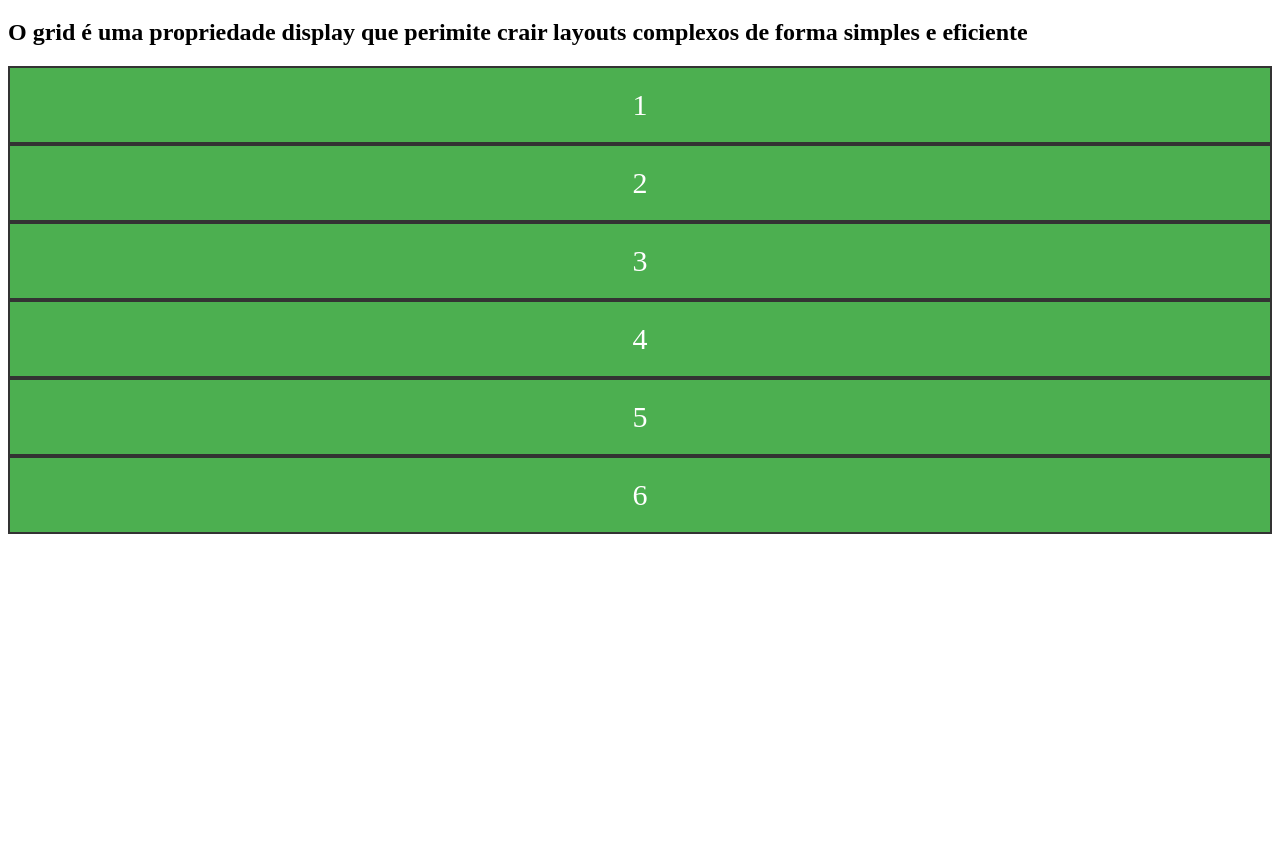
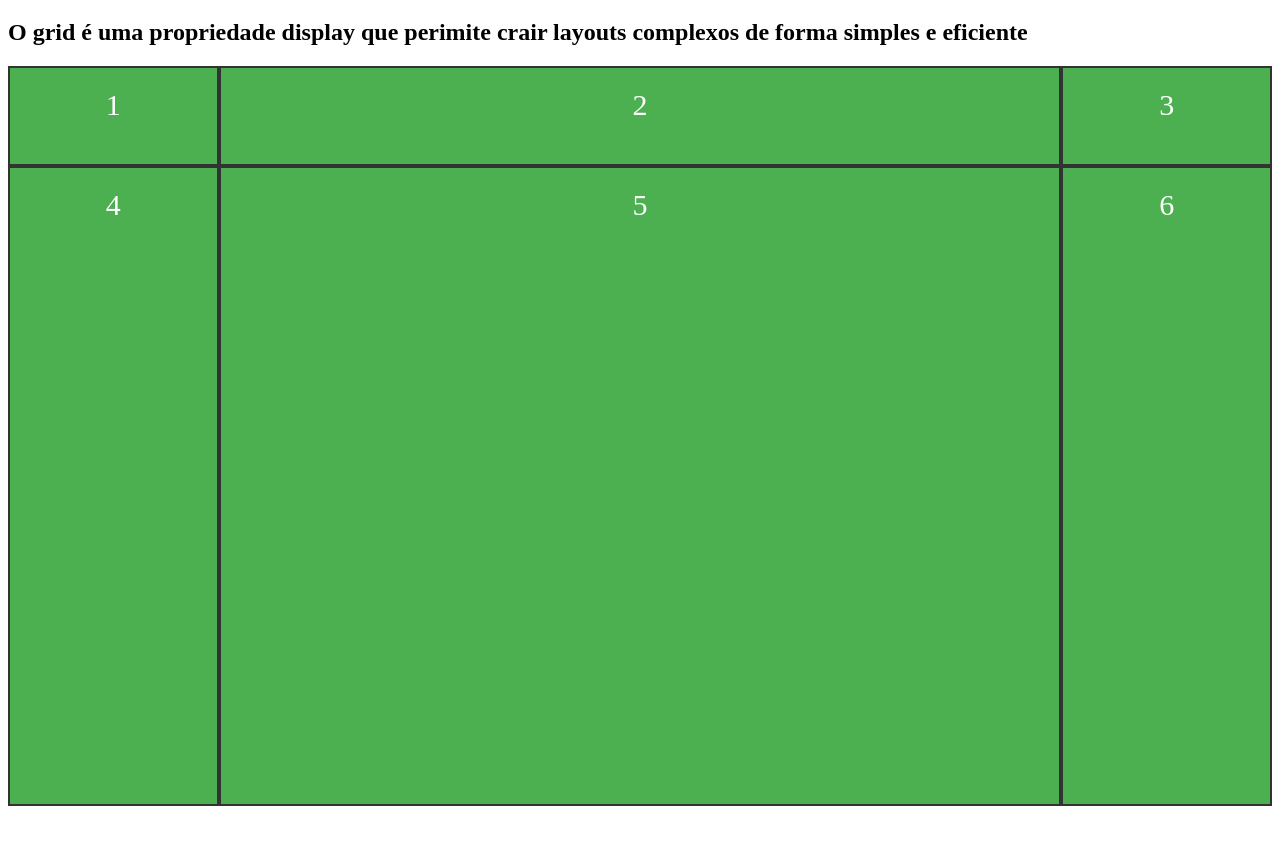
Before and after one commit to CarlosESoares/Web, a plain HTML site: page Aulas/grid.html in a window 1280 px wide. Shown: the part 61-906 px from the top of the page. Before the commit the page ends 800 px from the top, so only its background shows below. Drawn offline with Linux system fonts and the light colour scheme.

Commit message:
primeiro jeito de declarar grid

```diff
--- a/Aulas/grid.html
+++ b/Aulas/grid.html
@@ -8,6 +8,8 @@
     <style>
         .container{
             display: grid;
+            grid-template-columns: 1fr 4fr 1fr;
+            grid-template-rows: 100px 80vh 20vh;
         }
         .item{
             background-color: #4CAF50;
```
